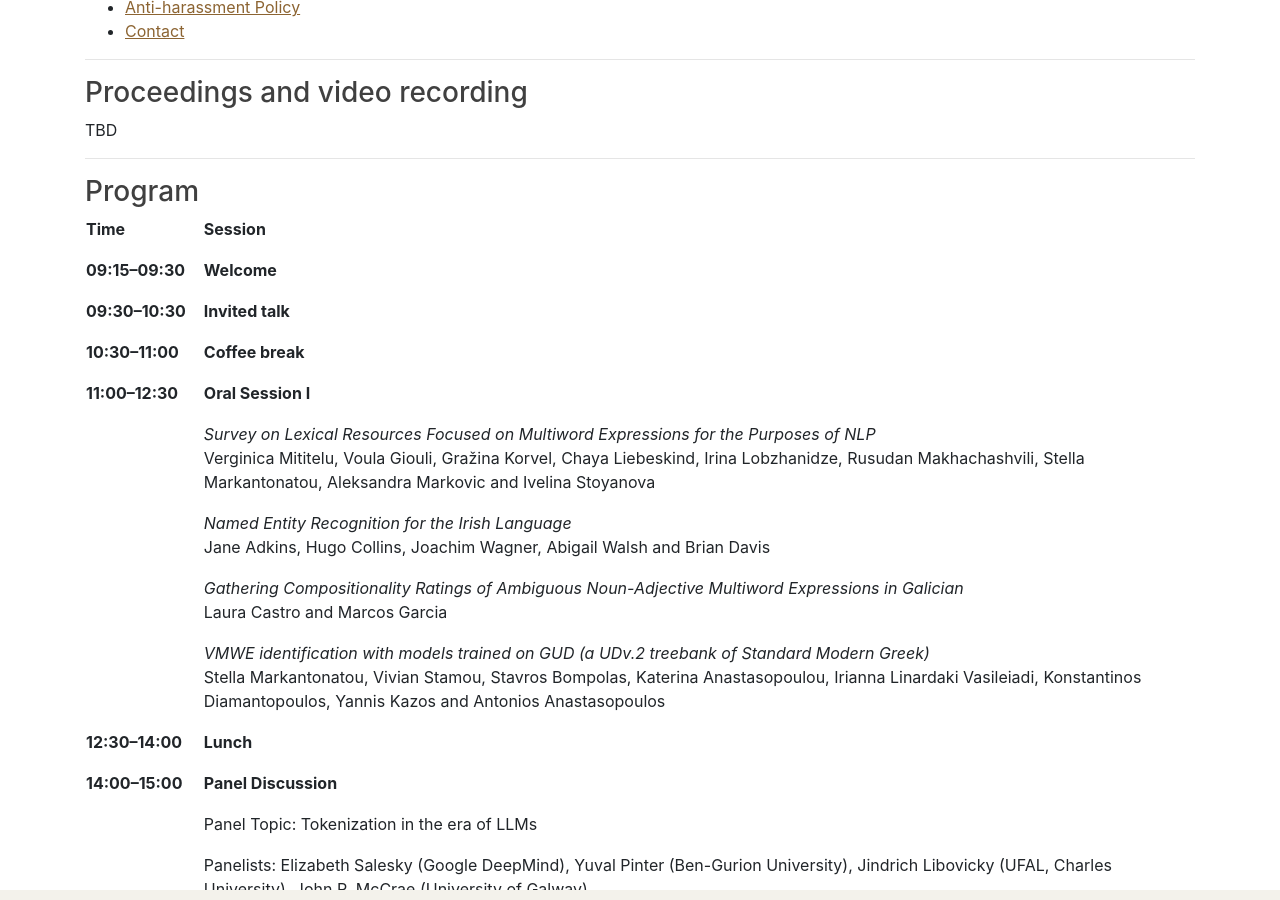
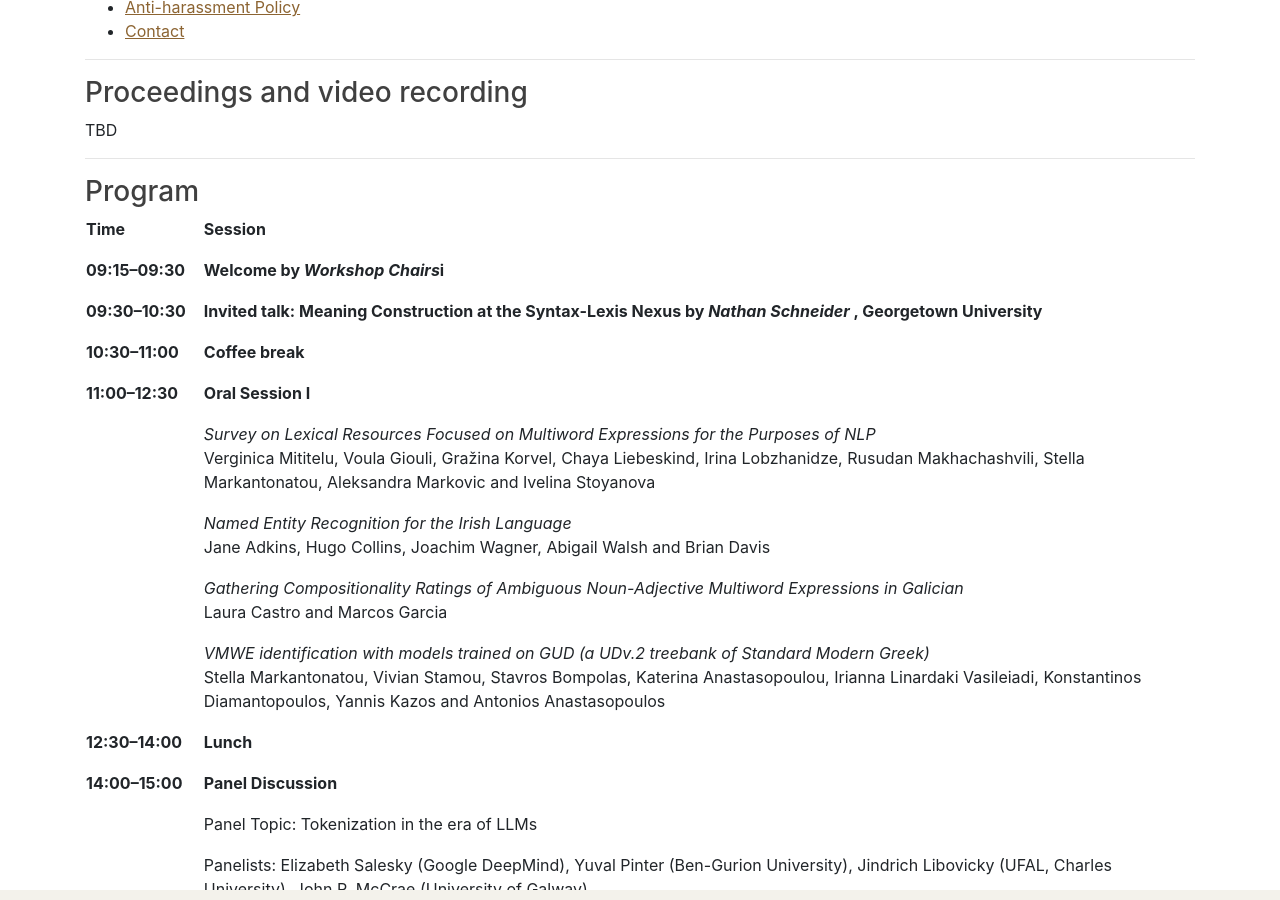
Before and after one commit to multiword/multiword.github.io, a Jekyll site: the page built from mwe2025/index.md, in a window 1280 px wide and 900 px high, scrolled down 769 px. Built offline with Jekyll 4.4.1, drawn with Linux system fonts in a browser that asks for light colours; comment, search, counter and statistics services are not loaded.

Commit message:
updated schedule

```diff
--- a/mwe2025/index.md
+++ b/mwe2025/index.md
@@ -108,9 +108,9 @@ TBD
     <th>Session</th>
   </tr>
 
-  <tr><th>09:15–09:30</th><th>Welcome</th></tr>
+  <tr><th>09:15–09:30</th><th>Welcome by <i>Workshop Chairs</i>i</th></tr>
 
-  <tr><th>09:30–10:30</th><th>Invited talk</th></tr>
+  <tr><th>09:30–10:30</th><th>Invited talk: Meaning Construction at the Syntax-Lexis Nexus by <i> Nathan Schneider </i>, Georgetown University </th> </tr>
 
   <tr><th>10:30–11:00</th><th>Coffee break</th></tr>
 
```
